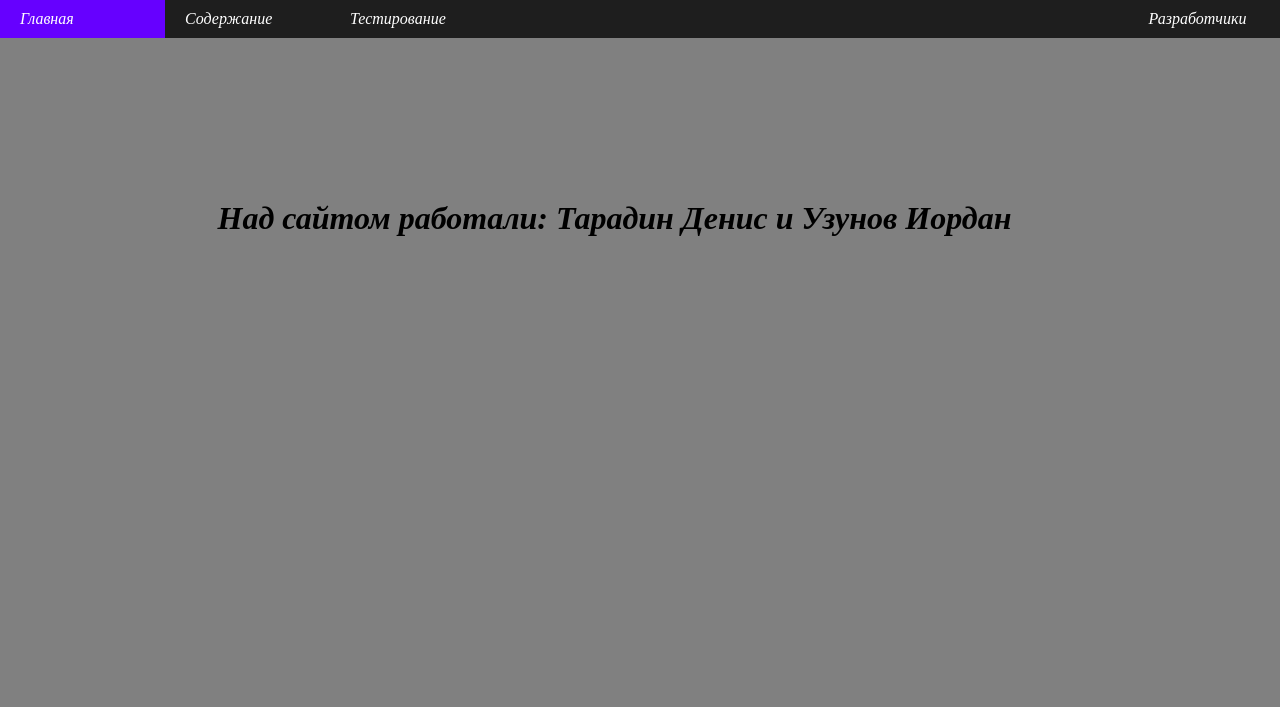
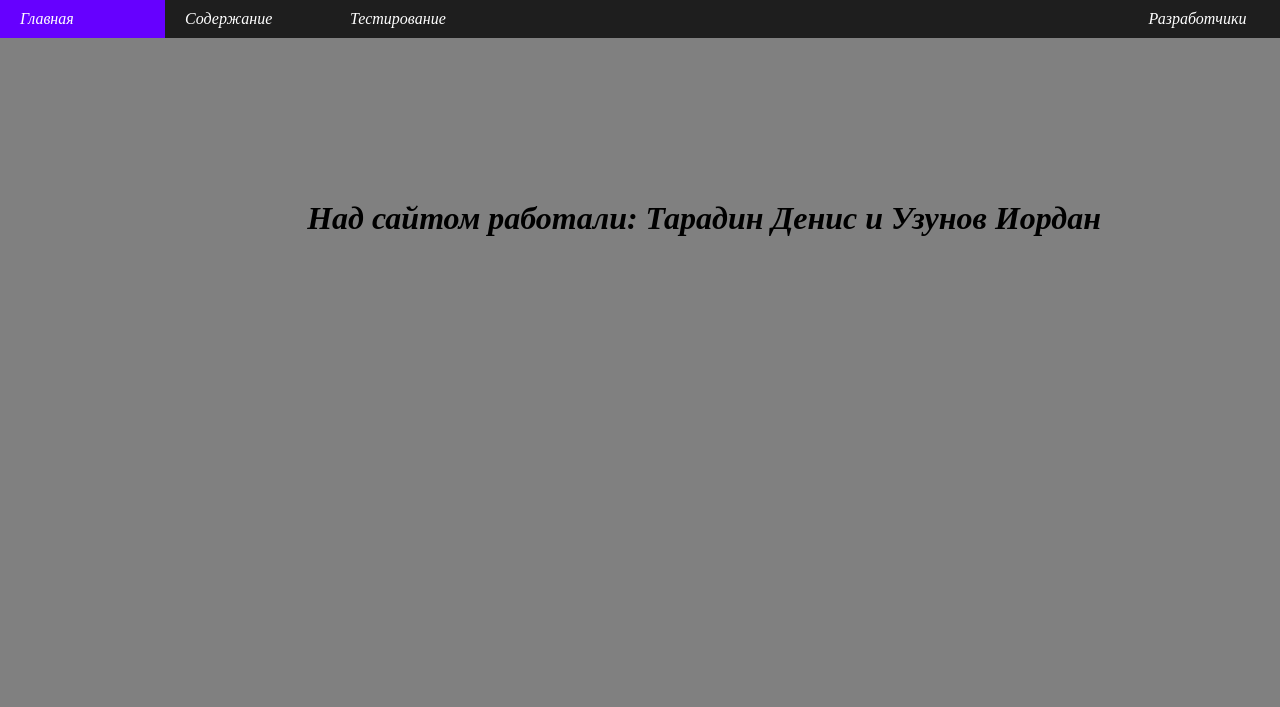
Before and after one commit to scrash9/scrash9.github.io, a plain HTML site: page gamer.html in a window 1280 px wide. Shown: the top 707 px of the page. Drawn offline with Linux system fonts and the light colour scheme.

Commit message:
Add files via upload

```diff
--- a/css/style.css
+++ b/css/style.css
@@ -135,7 +135,7 @@ nav ul li a:hover {
 .work {
     position: absolute;
     top: 25%;
-    left: 17%;
+    left: 24%;
 }
 
 .soch {
```
